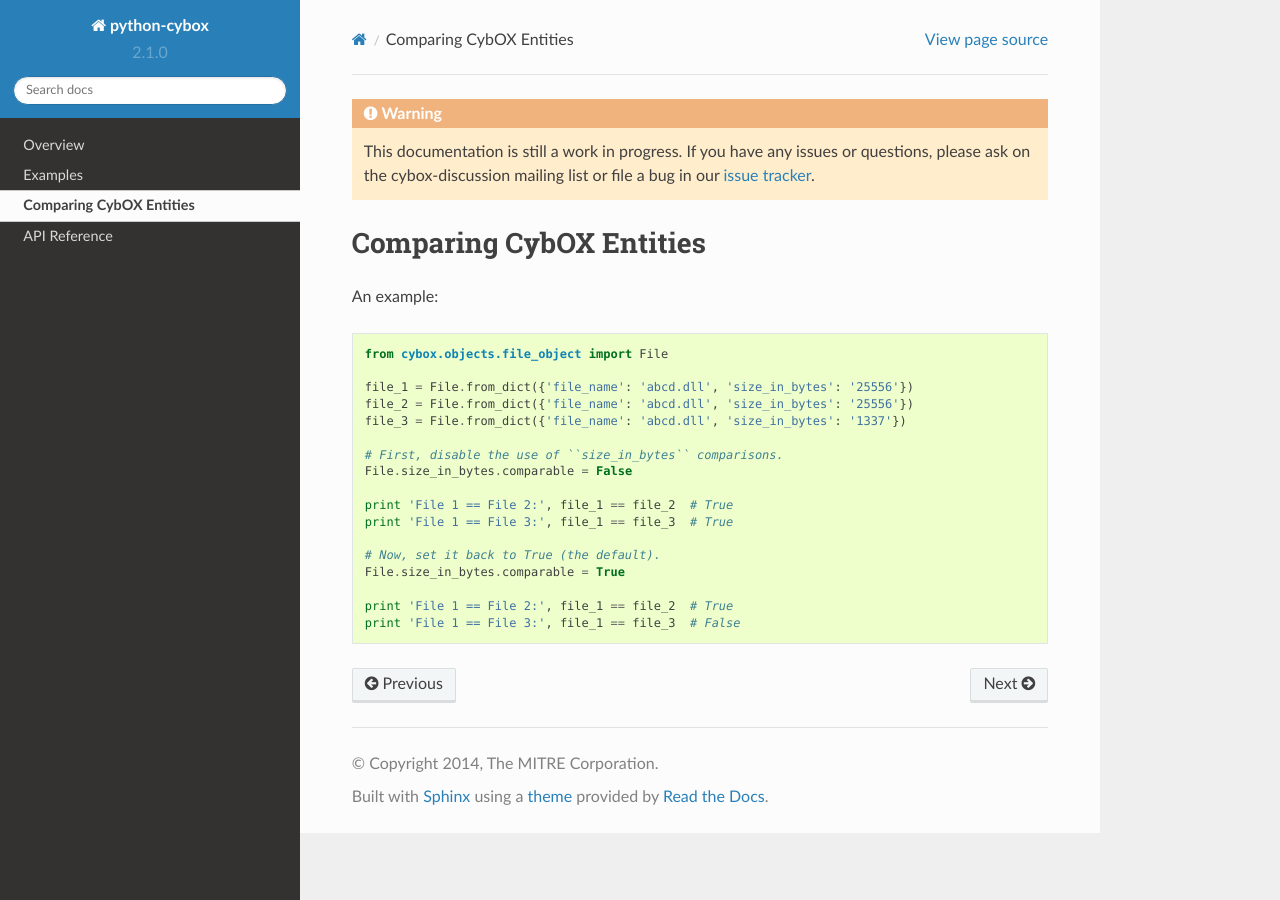
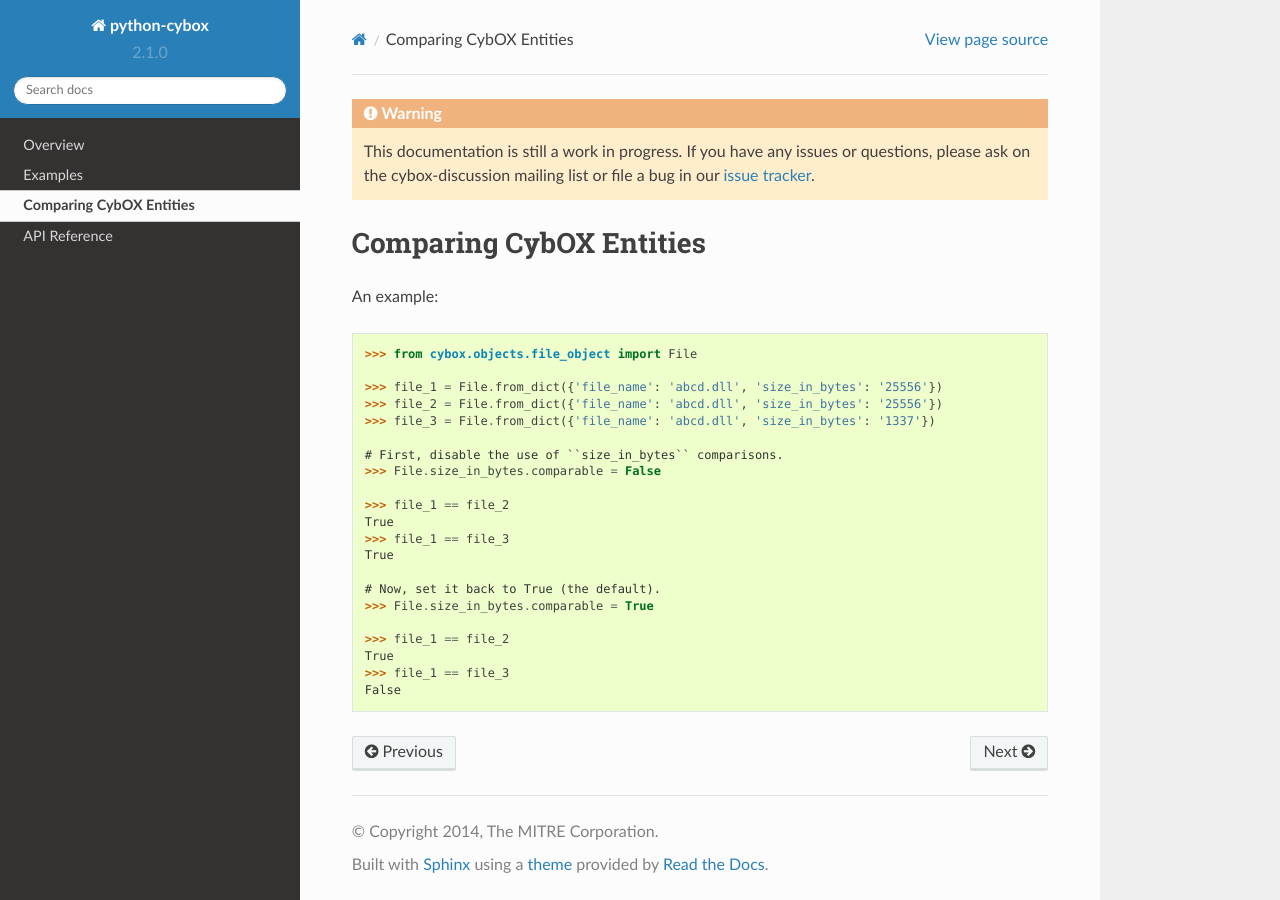
Before and after one commit to CybOXProject/python-cybox, a Sphinx documentation site: the page built from docs/comparisons.rst, in a window 1280 px wide. Built offline with Sphinx 7.4.7 and the Read the Docs theme 2.0.0, drawn with Linux system fonts in a browser that asks for light colours.

Commit message:
Convert File comparison example to doctest

```diff
--- a/docs/comparisons.rst
+++ b/docs/comparisons.rst
@@ -1,22 +1,28 @@
 Comparing CybOX Entities
 ========================
 
-An example::
+An example:
 
-    from cybox.objects.file_object import File
+.. doctest::
 
-    file_1 = File.from_dict({'file_name': 'abcd.dll', 'size_in_bytes': '25556'})
-    file_2 = File.from_dict({'file_name': 'abcd.dll', 'size_in_bytes': '25556'})
-    file_3 = File.from_dict({'file_name': 'abcd.dll', 'size_in_bytes': '1337'})
+    >>> from cybox.objects.file_object import File
+
+    >>> file_1 = File.from_dict({'file_name': 'abcd.dll', 'size_in_bytes': '25556'})
+    >>> file_2 = File.from_dict({'file_name': 'abcd.dll', 'size_in_bytes': '25556'})
+    >>> file_3 = File.from_dict({'file_name': 'abcd.dll', 'size_in_bytes': '1337'})
 
     # First, disable the use of ``size_in_bytes`` comparisons.
-    File.size_in_bytes.comparable = False
+    >>> File.size_in_bytes.comparable = False
 
-    print 'File 1 == File 2:', file_1 == file_2  # True
-    print 'File 1 == File 3:', file_1 == file_3  # True
+    >>> file_1 == file_2
+    True
+    >>> file_1 == file_3
+    True
 
     # Now, set it back to True (the default).
-    File.size_in_bytes.comparable = True
+    >>> File.size_in_bytes.comparable = True
 
-    print 'File 1 == File 2:', file_1 == file_2  # True
-    print 'File 1 == File 3:', file_1 == file_3  # False
+    >>> file_1 == file_2
+    True
+    >>> file_1 == file_3
+    False
```
